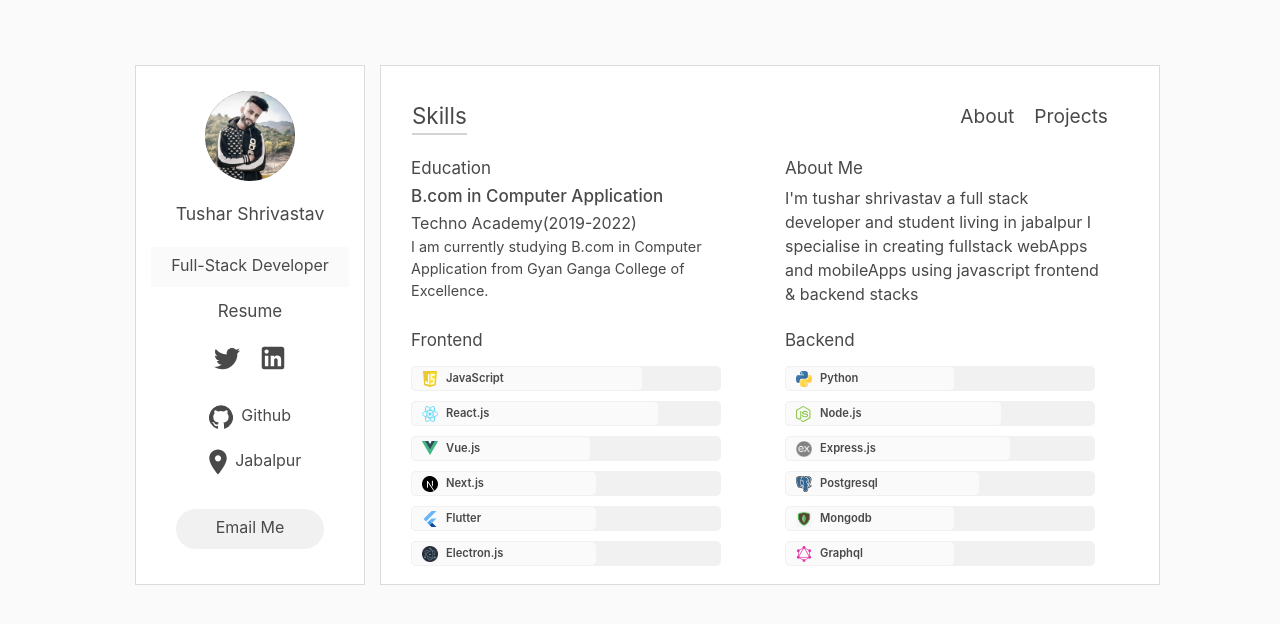
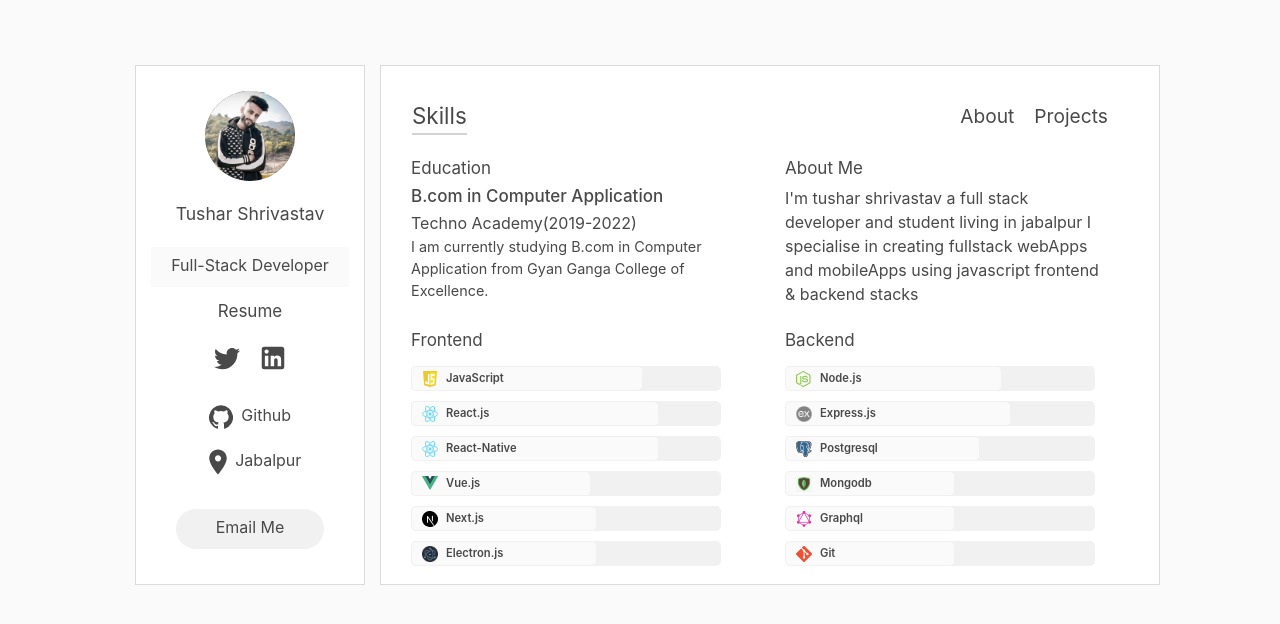
Before and after one commit to Tuhsarshrivastav/portfolio, a React (Create React App) app: page / in a window 1280 px wide. Shown: the top 624 px of the page. Built offline with nearby package versions, Linux system fonts and the light colour scheme.

Commit message:
added chhanges

```diff
--- a/src/Data/resume_data.js
+++ b/src/Data/resume_data.js
@@ -7,6 +7,11 @@ const languages = [
   {
     icon: "icons/react.png",
     name: "React.js",
+    level: "80",
+  },
+  {
+    icon: "icons/react.png",
+    name: "React-Native",
     level: "80",
   },
   {
@@ -20,11 +25,6 @@ const languages = [
     level: "60",
   },
   {
-    icon: "icons/flutter.svg",
-    name: "Flutter",
-    level: "60",
-  },
-  {
     icon: "icons/Electron.png",
     name: "Electron.js",
     level: "60",
@@ -32,11 +32,6 @@ const languages = [
 ];
 
 const tools = [
-  {
-    icon: "icons/python.svg",
-    name: "Python",
-    level: "55",
-  },
   {
     icon: "icons/nodejs-icon.svg",
     name: "Node.js ",
@@ -62,5 +57,10 @@ const tools = [
     name: "Graphql",
     level: "55",
   },
+  {
+    icon: "icons/git.svg",
+    name: "Git",
+    level: "55",
+  },
 ];
 export { tools, languages };
```
Also changed, not shown: public/icons/django.png (deleted), public/icons/python.svg (deleted).
